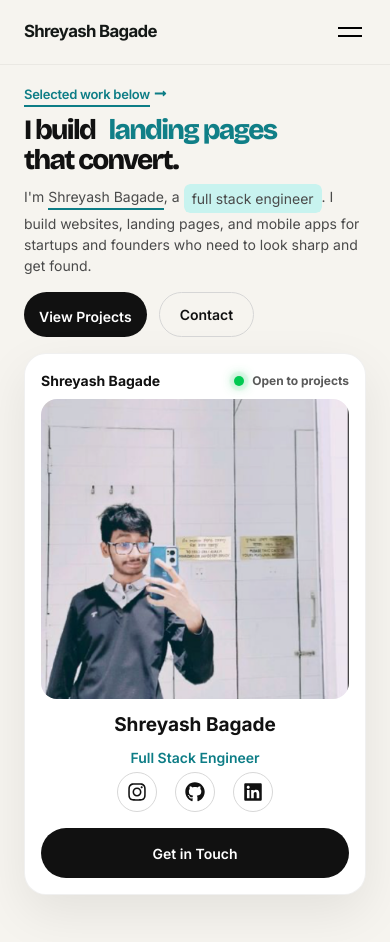
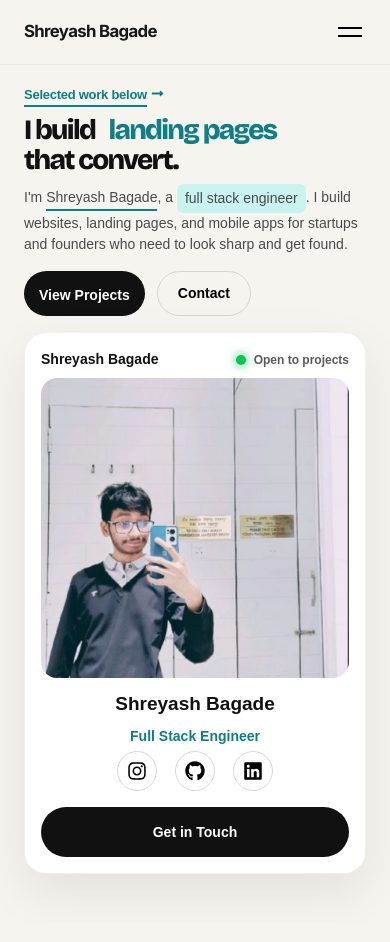
Before and after one commit to ShreyashBRN/ShreyashX, a Next.js app: page / in a window 390 px wide. Built offline with nearby package versions, Linux system fonts and the light colour scheme.

Commit message:
fix: responsiveness

```diff
--- a/app/globals.css
+++ b/app/globals.css
@@ -13,42 +13,23 @@
 @theme inline {
   --color-background: var(--background);
   --color-foreground: var(--foreground);
-  --font-sans: var(--font-inter), ui-sans-serif, system-ui, sans-serif;
-  --font-inter: var(--font-inter), ui-sans-serif, system-ui, sans-serif;
-  --font-bricolage: var(--font-bricolage), ui-sans-serif, system-ui, sans-serif;
+  --font-sans: var(--font-geist-sans);
+  --font-mono: var(--font-geist-mono);
+  --font-inter: var(--font-inter);
+  --font-bricolage: var(--font-bricolage);
 }
 
-/* Site is light-themed only — prevents phones in dark mode from shifting colors */
-html {
-  color-scheme: light;
+@media (prefers-color-scheme: dark) {
+  :root {
+    --background: #0a0a0a;
+    --foreground: #ededed;
+  }
 }
 
 body {
   background: var(--background);
-  color: #111111;
-  font-family: var(--font-inter), ui-sans-serif, system-ui, sans-serif;
-}
-
-@keyframes fadeInUp {
-  from {
-    opacity: 0;
-    transform: translateY(24px);
-  }
-  to {
-    opacity: 1;
-    transform: translateY(0);
-  }
-}
-
-@keyframes fadeInRight {
-  from {
-    opacity: 0;
-    transform: translateX(24px);
-  }
-  to {
-    opacity: 1;
-    transform: translateX(0);
-  }
+  color: var(--foreground);
+  font-family: Arial, Helvetica, sans-serif;
 }
 
 .highlight {
--- a/app/layout.tsx
+++ b/app/layout.tsx
@@ -1,4 +1,4 @@
-import type { Metadata, Viewport } from "next";
+import type { Metadata } from "next";
 import { Inter } from "next/font/google";
 import { Bricolage_Grotesque } from "next/font/google";
 import "./globals.css";
@@ -62,12 +62,6 @@ export const metadata: Metadata = {
 };
 
 
-export const viewport: Viewport = {
-  width: "device-width",
-  initialScale: 1,
-  colorScheme: "light",
-};
-
 export default function RootLayout({
   children,
 }: Readonly<{ children: React.ReactNode }>) {
--- a/package.json
+++ b/package.json
@@ -3,7 +3,7 @@
   "version": "0.1.0",
   "private": true,
   "scripts": {
-    "dev": "next dev --hostname 0.0.0.0",
+    "dev": "next dev",
     "build": "next build",
     "start": "next start",
     "lint": "eslint"
```
